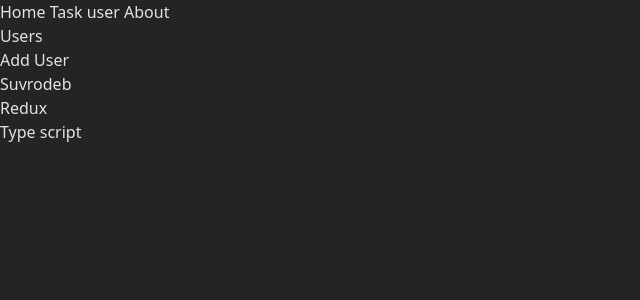
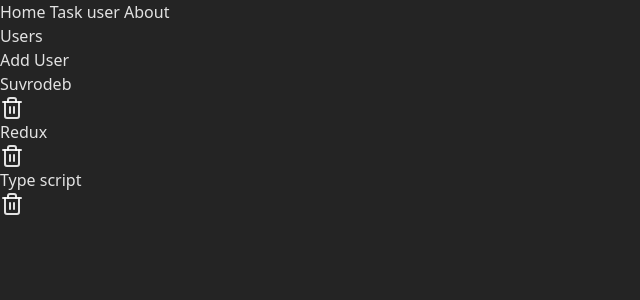
Before and after one commit to Suvrodev/Todo, a React (Vite) app: page /user in a window 1280 px wide. Shown: the top 300 px of the page, without its empty margins (0-640 px from the left). Built offline with nearby package versions, Linux system fonts and the light colour scheme.

Commit message:
added user and delete user

```diff
--- a/src/Layout/Pages/User/AddUser/AddUserModal.tsx
+++ b/src/Layout/Pages/User/AddUser/AddUserModal.tsx
@@ -8,11 +8,20 @@ import {
   DialogTitle,
   DialogTrigger,
 } from "@/components/ui/dialog";
+import { addUser } from "@/redux/features/user/userSlice";
+import { useAppDispatch } from "@/redux/hook";
+import { IUsers } from "@/Types/types";
 import { FormEvent } from "react";
 
 const AddUserModal = () => {
+  const dispatch = useAppDispatch();
   const handleSubmit = (event: FormEvent<HTMLFormElement>) => {
     event.preventDefault();
+    const Form = event.target as HTMLFormElement;
+
+    const name = Form.namee.value;
+    const userData = { name };
+    dispatch(addUser(userData as IUsers));
   };
   return (
     <Dialog>
@@ -33,7 +42,7 @@ const AddUserModal = () => {
             <p>Name</p>
             <input
               type="text"
-              name="name"
+              name="namee"
               id=""
               placeholder="Task Title"
               className="w-full bg-transparent border-2 rounded-md py-2 px-4"
--- a/src/Layout/Pages/User/User.tsx
+++ b/src/Layout/Pages/User/User.tsx
@@ -4,6 +4,7 @@ import UserCard from "./UserCard/UserCard";
 
 const User = () => {
   const { users } = useAppSelector((state) => state.users);
+  // console.log(users);
 
   return (
     <div>
--- a/src/Layout/Pages/User/UserCard/UserCard.tsx
+++ b/src/Layout/Pages/User/UserCard/UserCard.tsx
@@ -1,13 +1,25 @@
+import { Trash2 } from "lucide-react";
 import { IUsers } from "@/Types/types";
+import { useAppDispatch } from "@/redux/hook";
+import { deleteUser } from "@/redux/features/user/userSlice";
 
 interface IProps {
   user: IUsers;
 }
 const UserCard = ({ user }: IProps) => {
   // console.log(user);
+  const dispatch = useAppDispatch();
   return (
     <div className="border rounded-md px-5 py-4">
-      <h1>{user?.name}</h1>
+      <div className=" flex justify-between">
+        <h1>{user?.name}</h1>
+        <p className="text-red-500  flex justify-center items-center">
+          <Trash2
+            className="size-4"
+            onClick={() => dispatch(deleteUser(user.id))}
+          />
+        </p>
+      </div>
     </div>
   );
 };
--- a/src/redux/features/user/userSlice.ts
+++ b/src/redux/features/user/userSlice.ts
@@ -1,5 +1,5 @@
 import { IUsers } from "@/Types/types";
-import { createSlice } from "@reduxjs/toolkit";
+import { createSlice, nanoid, PayloadAction } from "@reduxjs/toolkit";
 
 interface IUserState {
   users: IUsers[];
@@ -26,9 +26,16 @@ export const userSlice = createSlice({
   name: "users",
   initialState,
   reducers: {
-    addUser: () => {},
+    addUser: (state, action: PayloadAction<IUsers>) => {
+      const newUser = action.payload;
+      newUser.id = nanoid();
+      state.users.push(newUser);
+    },
+    deleteUser: (state, action: PayloadAction<string>) => {
+      state.users = state.users.filter((user) => user.id != action.payload);
+    },
   },
 });
 
-export const { addUser } = userSlice.actions;
+export const { addUser, deleteUser } = userSlice.actions;
 export default userSlice.reducer;
```
Also changed, not shown: 1 other file (tests, documents, lock files or other folders).
